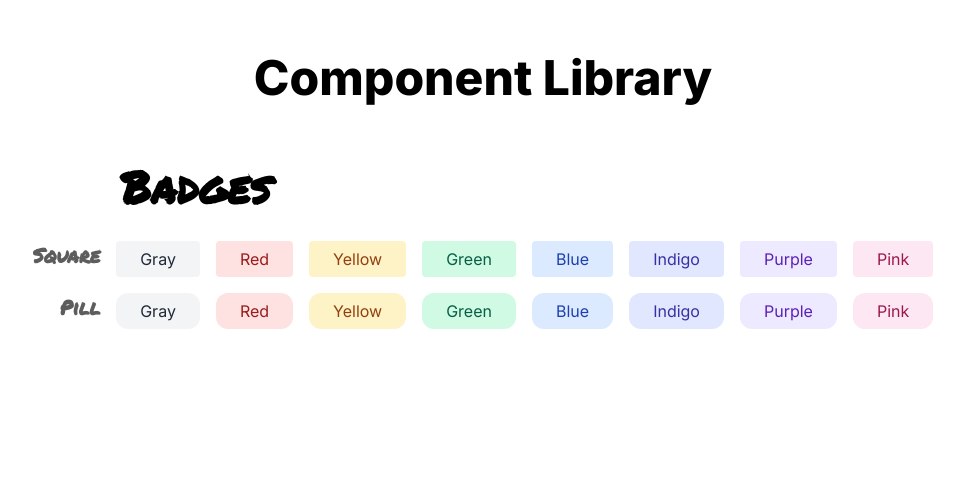
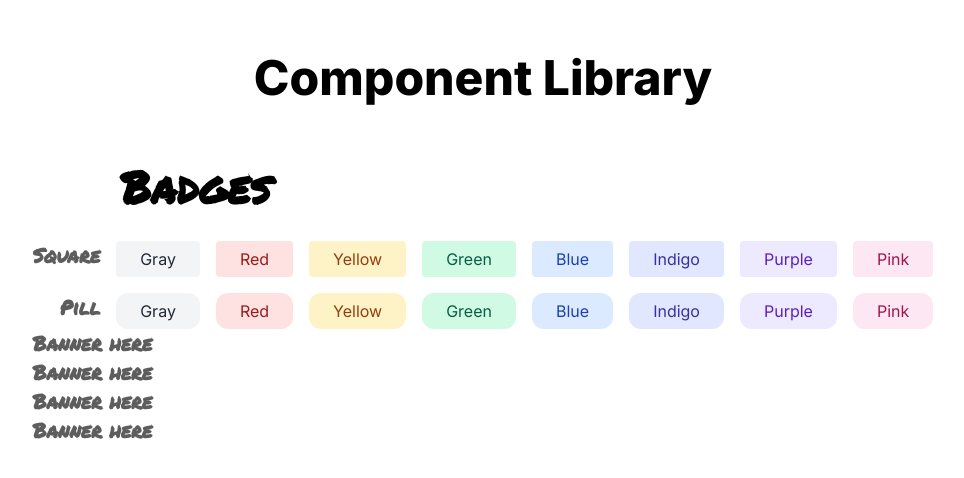
Before and after one commit to nataliadavtyan/component-library, a React (Vite) app: page / in a window 1280 px wide. Shown: the top 478 px of the page, without its empty margins (157-1121 px from the left). Built offline with nearby package versions, Linux system fonts and the light colour scheme.

Commit message:
create Banners components

```diff
--- a/src/App.jsx
+++ b/src/App.jsx
@@ -1,5 +1,6 @@
 import React from 'react'
 import Badges from "./components/Badges/Badges"
+import Banners from "./components/Banners/Banners"
 
 export default function App() {
 
@@ -7,6 +8,7 @@ export default function App() {
       <>
         <h1>Component Library</h1>
           <Badges />
+          <Banners />
       </>
   )
 }
--- /dev/null
+++ b/src/components/Banners/Banner.jsx
@@ -0,0 +1,9 @@
+import React from "react"
+
+export default function Banner() {
+    return (
+        <>
+            <h3>Banner here</h3>
+        </>
+    )
+}
--- /dev/null
+++ b/src/components/Banners/Banners.jsx
@@ -0,0 +1,13 @@
+import React from "react"
+import Banner from "./Banner"
+
+export default function Banners() {
+    return (
+        <>
+            <Banner />
+            <Banner />
+            <Banner />
+            <Banner />
+        </>
+    )
+}
```
Also changed, not shown: src/components/Badges/Badge.jsx (line endings or trailing spaces).
